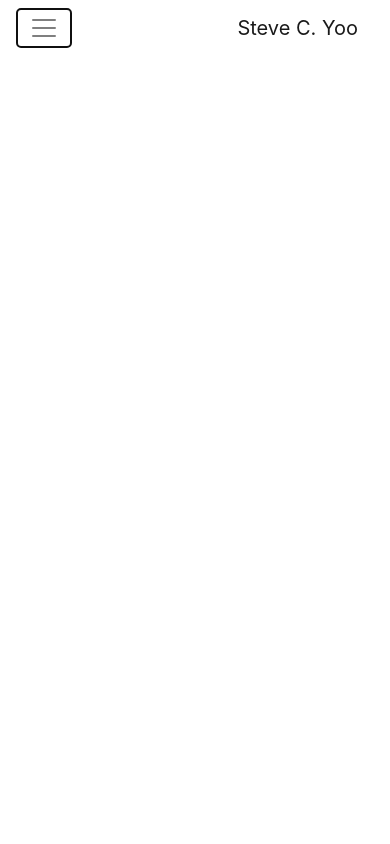
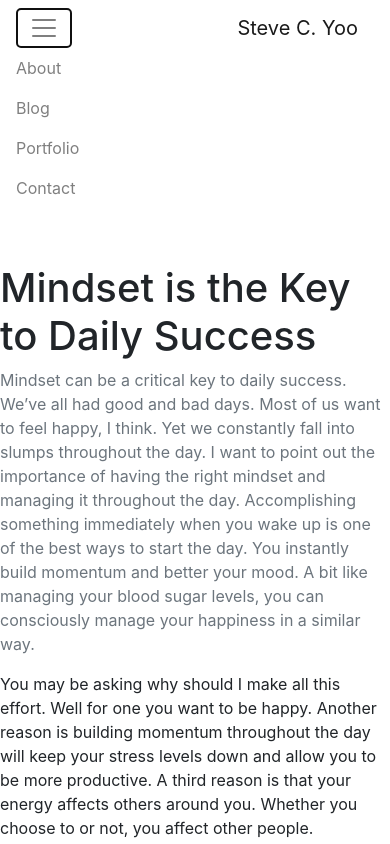
Before and after one commit to tuuk79/stevecyoo, an Angular app: page / in a window 390 px wide. Both pictures are taken after a click on the button "Toggle navigation". Shown: the top 844 px of the page. Built offline with nearby package versions, Linux system fonts and the light colour scheme.

Commit message:
adding responsive nav menu

```diff
--- a/angular-cli.json
+++ b/angular-cli.json
@@ -22,6 +22,8 @@
         "../node_modules/bootstrap/dist/css/bootstrap.min.css"
       ],
       "scripts": [
+        "../node_modules/jquery/dist/jquery.min.js",
+        "../node_modules/bootstrap/dist/js/bootstrap.min.js"
       ],
       "environments": {
         "source": "environments/environment.ts",
--- a/package.json
+++ b/package.json
@@ -5,7 +5,7 @@
   "angular-cli": {},
   "scripts": {
     "ng": "ng",
-    "start": "http-server dist/",
+    "start": "ng serve && http-server dist/",
     "test": "ng test",
     "pree2e": "webdriver-manager update --standalone false --gecko false",
     "e2e": "protractor",
--- a/src/app/app.component.html
+++ b/src/app/app.component.html
@@ -4,7 +4,7 @@
   </button>
   <a class="navbar-brand" href="#">Steve C. Yoo</a>
   <div class="collapse navbar-collapse" id="navbarNav">
-    <ul class="navbar-nav">
+    <ul class="nav navbar-nav">
       <li class="nav-item">
         <a class="nav-link" href="#" routerLink="about" routerLinkActive="active">About</a>
       </li>
--- a/src/app/app.routes.ts
+++ b/src/app/app.routes.ts
@@ -11,7 +11,8 @@ export const routes: Routes = [
   { path: 'about', component: AboutComponent },
   { path: 'blog', component: BlogComponent },
   { path: 'contact', component: ContactComponent },
-  { path: 'portfolio', component: PortfolioComponent }
+  { path: 'portfolio', component: PortfolioComponent },
+  { path: '', component: BlogComponent }
 ];
 
 export const routing: ModuleWithProviders = RouterModule.forRoot(routes);
--- a/src/index.html
+++ b/src/index.html
@@ -6,7 +6,7 @@
   <base href="/">
 
   <meta name="viewport" content="width=device-width, initial-scale=1">
-  <link rel="shortcut icon" type="image/x-icon" href="/favicon.png">
+  <link rel="shortcut icon" type="image/x-icon" href="favicon.png">
 
   <link rel="stylesheet" href="https://fonts.googleapis.com/icon?family=Material+Icons">
 </head>
```
